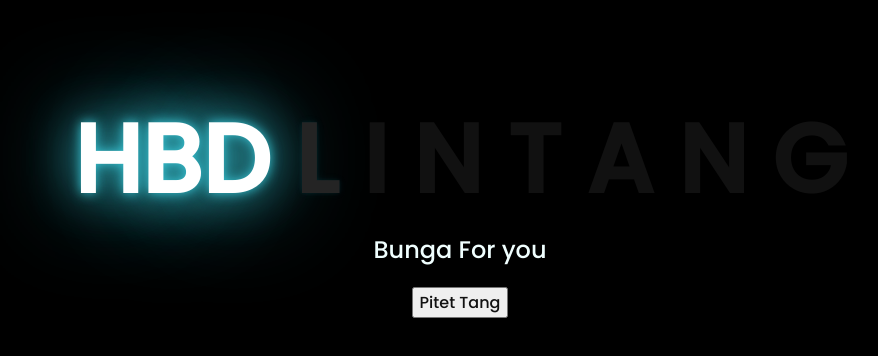
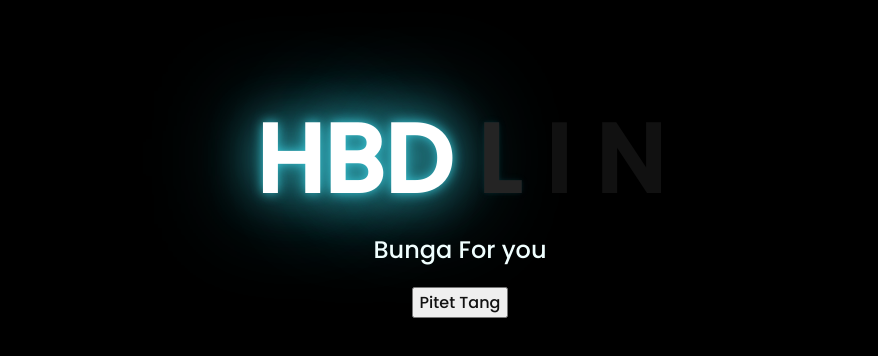
Before and after one commit to aazzmii/bunga, a plain HTML site: page index.html in a window 1280 px wide. Shown: the part 206-562 px from the top of the page, without its empty margins (188-1066 px from the left). Drawn offline with Linux system fonts and the light colour scheme.

Commit message:
Update index.html

```diff
--- a/index.html
+++ b/index.html
@@ -16,11 +16,7 @@
     <span>HBD</span>
     <span>L</span>
     <span>I</span>
-    <span>N</span>
-    <span>T</span>
-    <span>A</span>
-    <span>N</span>
-    <span>G</span></span>
+    <span>N</span></span>
   </div>
   <div class="description">
     <span>Bunga For you</span>
```
